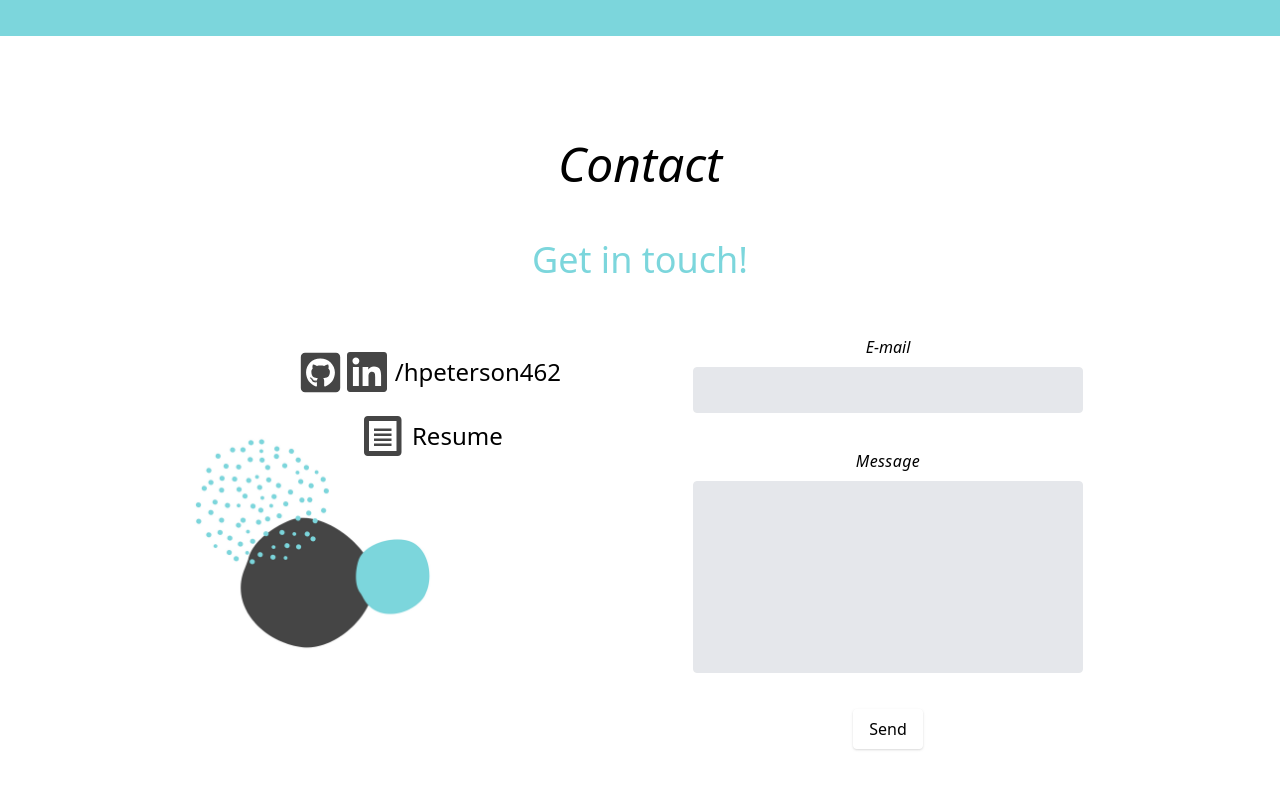
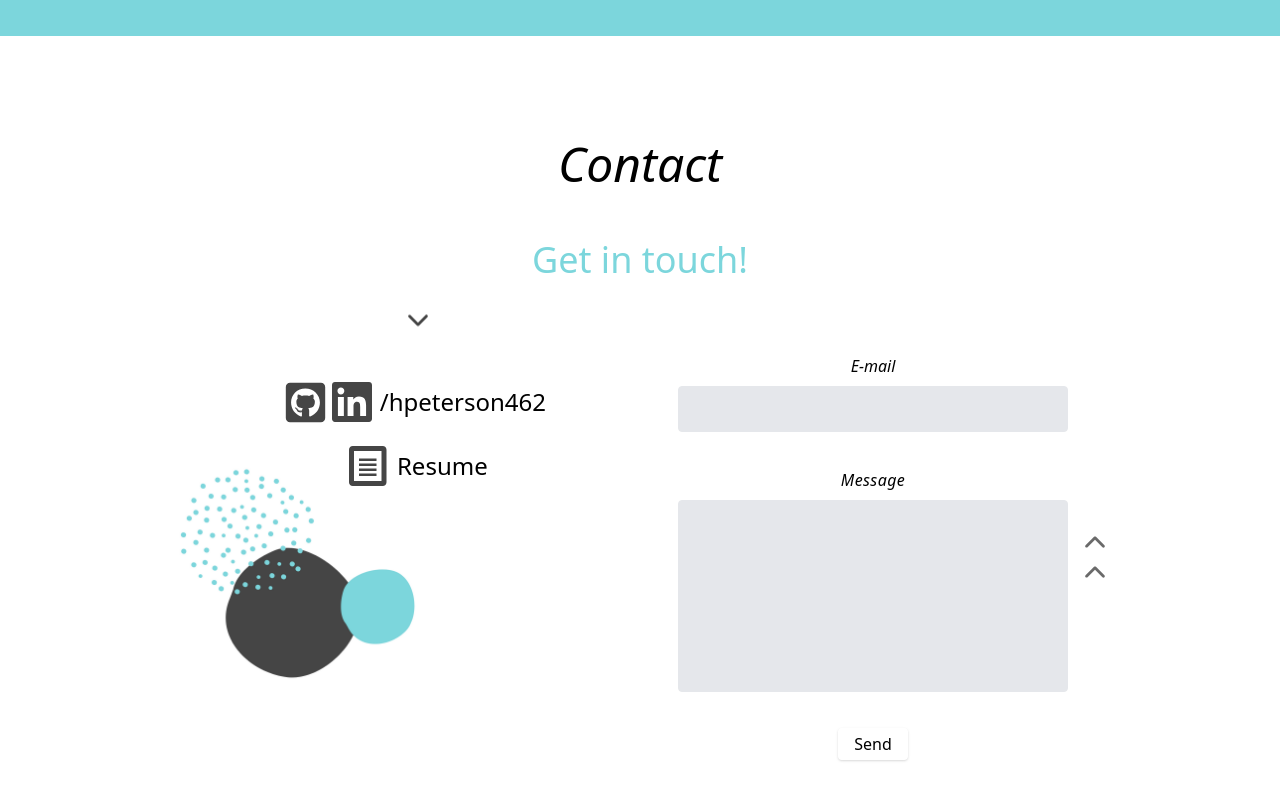
Before and after one commit to hpeterson462/portfolio, a React (Create React App) app: page / in a window 1280 px wide. Shown: the part 3482-4282 px from the top of the page. Built offline with nearby package versions, Linux system fonts and the light colour scheme.

Commit message:
animated arrows contact fix

```diff
--- a/src/Contact.jsx
+++ b/src/Contact.jsx
@@ -4,6 +4,7 @@ import { Link } from 'react-router-dom';
 import { SiLinkedin } from 'react-icons/si';
 import { ImFileText } from 'react-icons/im';
 import { FaGithubSquare } from 'react-icons/fa';
+import { IoIosArrowUp, IoIosArrowDown } from "react-icons/io";
 
 export default function Contact() {
 
@@ -26,6 +27,9 @@ export default function Contact() {
 
         <div className="flex flex-row flex-wrap items-center justify-center p-5">
           <div className="flex flex-col w-2/5 bg-dots2 bg-contain bg-no-repeat bg-left-bottom pb-80">
+            <div className="flex justify-center animate-bounce text-lightGray">
+              <IoIosArrowDown size={30} />
+            </div>
             <div className="flex items-center justify-center p-5 pt-10">
               <div className="hover:text-red-400 cursor-pointer transition duration-500 ease-in-out text-lightGray pr-1">
                 <FaGithubSquare size={45} onClick={handleGitClick} />
@@ -49,6 +53,15 @@ export default function Contact() {
 
           <Form />
 
+          <section className="flex flex-col">
+            <div className="flex animate-pulse text-lightGray">
+              <IoIosArrowUp size={30} />
+            </div>
+            <div className="flex animate-pulse text-lightGray">
+              <IoIosArrowUp size={30} />
+            </div>
+          </section>
+
         </div>
       </div>
     </div >
--- a/src/Form.jsx
+++ b/src/Form.jsx
@@ -37,7 +37,7 @@ export default function Form() {
             <textarea className="no-resize appearance-none block w-full bg-gray-200 text-gray-700 border border-gray-200 rounded py-3 px-4 mb-3 leading-tight focus:outline-none focus:bg-white focus:border-gray-500 h-48 resize-none" type="text" value={message} onChange={e => setMessage(e.target.value)} ></textarea>
           </div>
         </section>
-        <button className="text-darkGray shadow hover:bg-lightBlue cursor-pointer focus:shadow-outline py-2 px-4 rounded transition duration-500 ease-in-out" onClick={handleClick}>
+        <button className="text-darkGray shadow hover:bg-lightBlue cursor-pointer focus:shadow-outline focus:outline-none py-1 px-4 rounded transition duration-500 ease-in-out" onClick={handleClick}>
           Send
         </button>
       </form >
```
Also changed, not shown: 1 other file (tests, documents, lock files or other folders).
